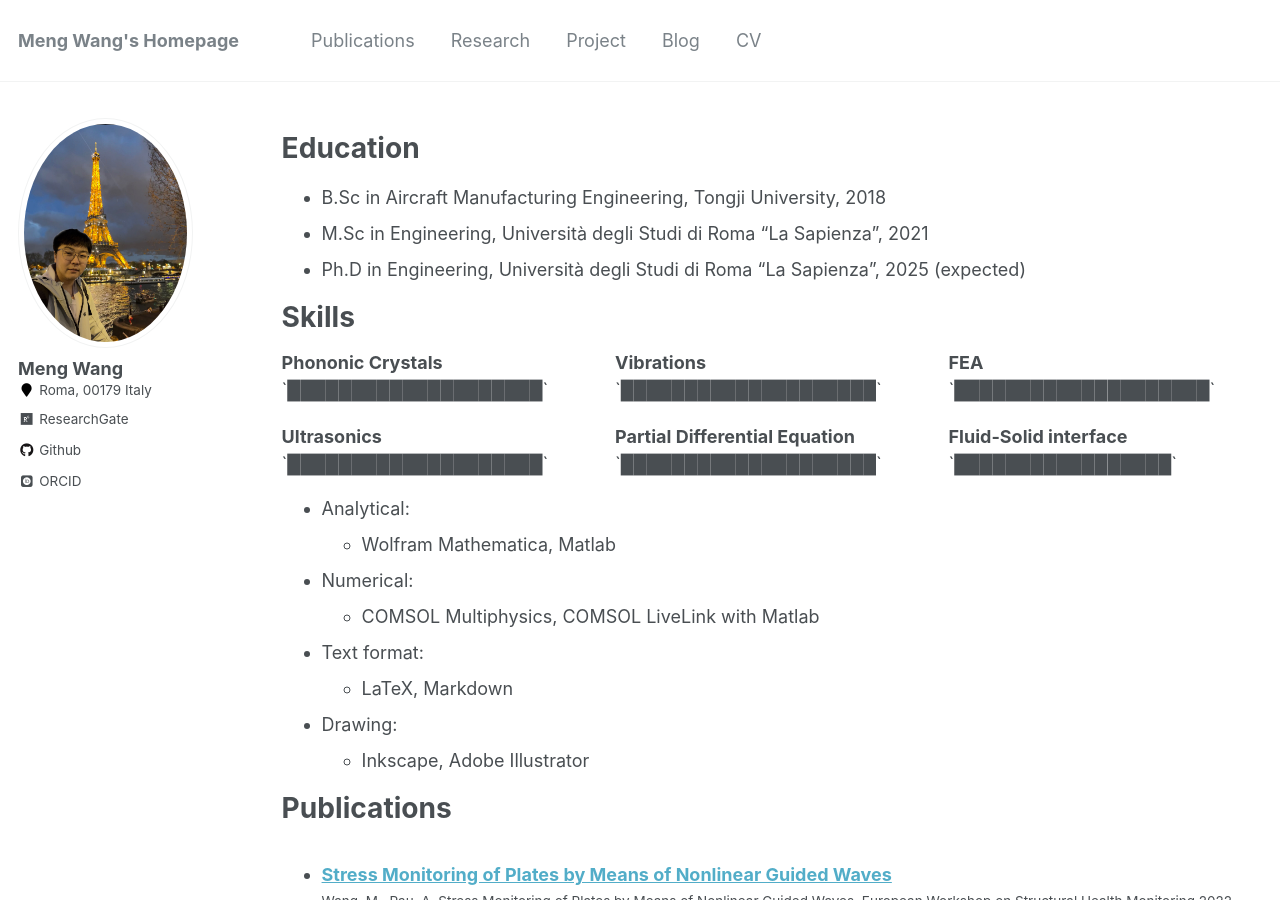
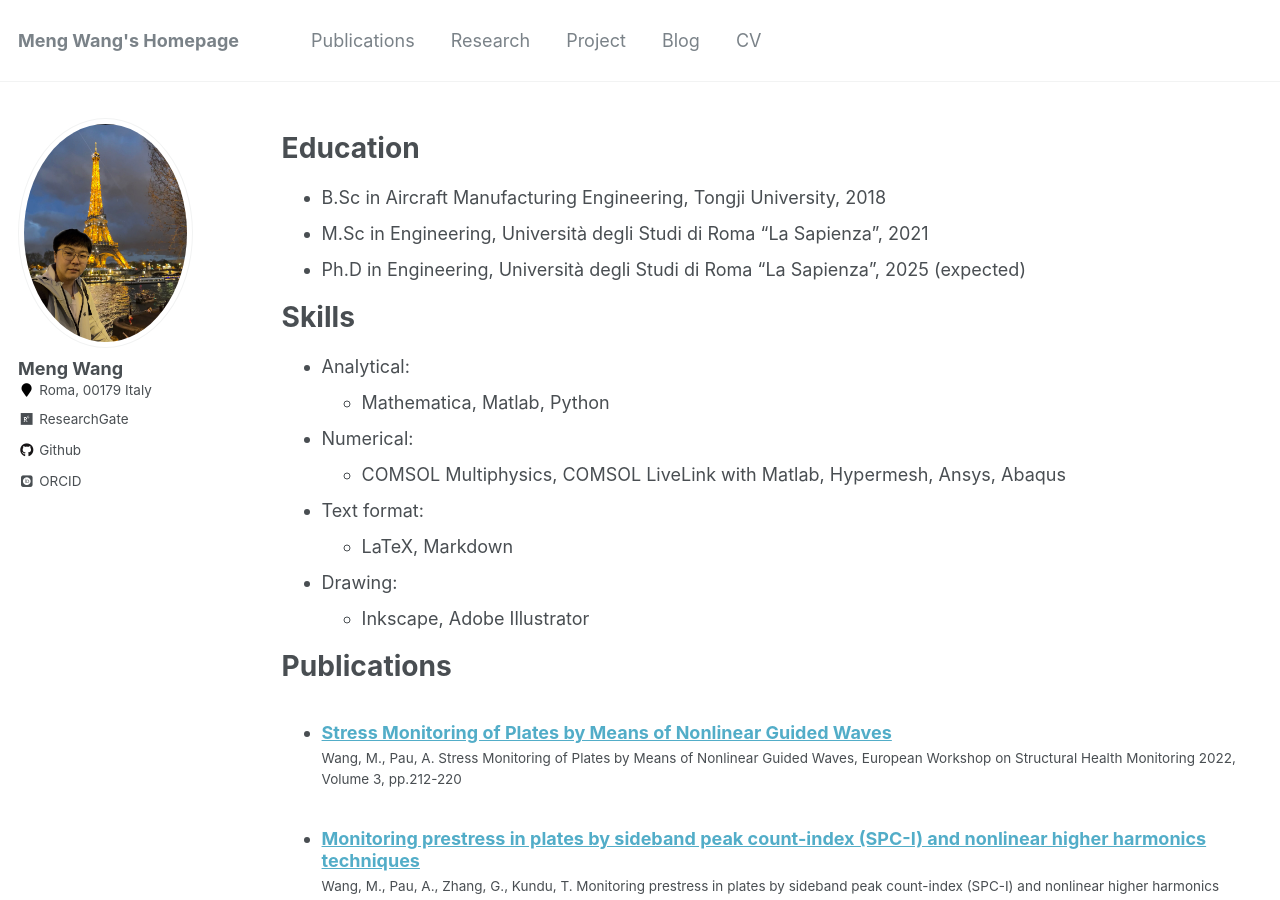
Before and after one commit to wang-meng-web/wang-meng-web.github.io, a Jekyll site: the page built from _pages/cv.md, in a window 1280 px wide and 900 px high. Built offline with Jekyll 4.4.1, drawn with Linux system fonts in a browser that asks for light colours; some web fonts are replaced.

Commit message:
Update cv.md

```diff
--- a/_pages/cv.md
+++ b/_pages/cv.md
@@ -18,40 +18,10 @@ Education
 
 Skills
 ======
-
-<div style="display: flex; flex-wrap: wrap; gap: 20px;">
-  <div style="flex: 1 1 30%; min-width: 200px;">
-    <strong>Phononic Crystals</strong><br>
-    `████████████████████`
-  </div>
-  <div style="flex: 1 1 30%; min-width: 200px;">
-    <strong>Vibrations</strong> <br>
-    `████████████████████`
-  </div>
-  <div style="flex: 1 1 30%; min-width: 200px;">
-    <strong>FEA</strong> <br>
-    `████████████████████`
-  </div>
-  <div style="flex: 1 1 30%; min-width: 200px;">
-    <strong>Ultrasonics</strong> <br>
-    `████████████████████`
-  </div>
-  <div style="flex: 1 1 30%; min-width: 200px;">
-    <strong>Partial Differential Equation</strong><br>
-    `████████████████████`
-  </div>
-  <div style="flex: 1 1 30%; min-width: 200px;">
-    <strong>Fluid-Solid interface</strong><br>
-    `█████████████████`
-  </div>
-</div>
-
-
-
 * Analytical:
-  * Wolfram Mathematica, Matlab
+  * Mathematica, Matlab, Python
 * Numerical:
-  * COMSOL Multiphysics, COMSOL LiveLink with Matlab
+  * COMSOL Multiphysics, COMSOL LiveLink with Matlab, Hypermesh, Ansys, Abaqus
 * Text format:
   * LaTeX, Markdown
 * Drawing:
```
